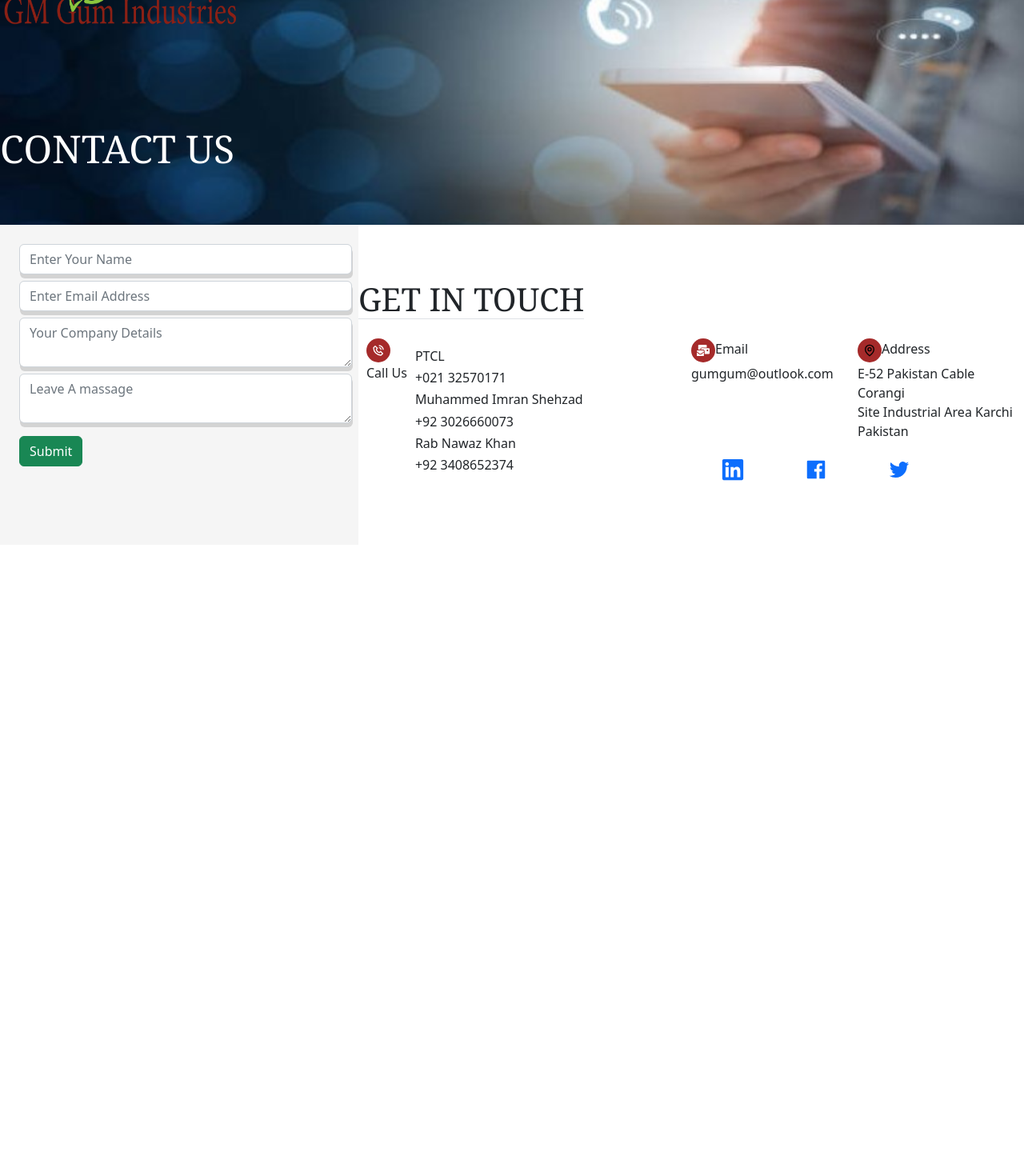
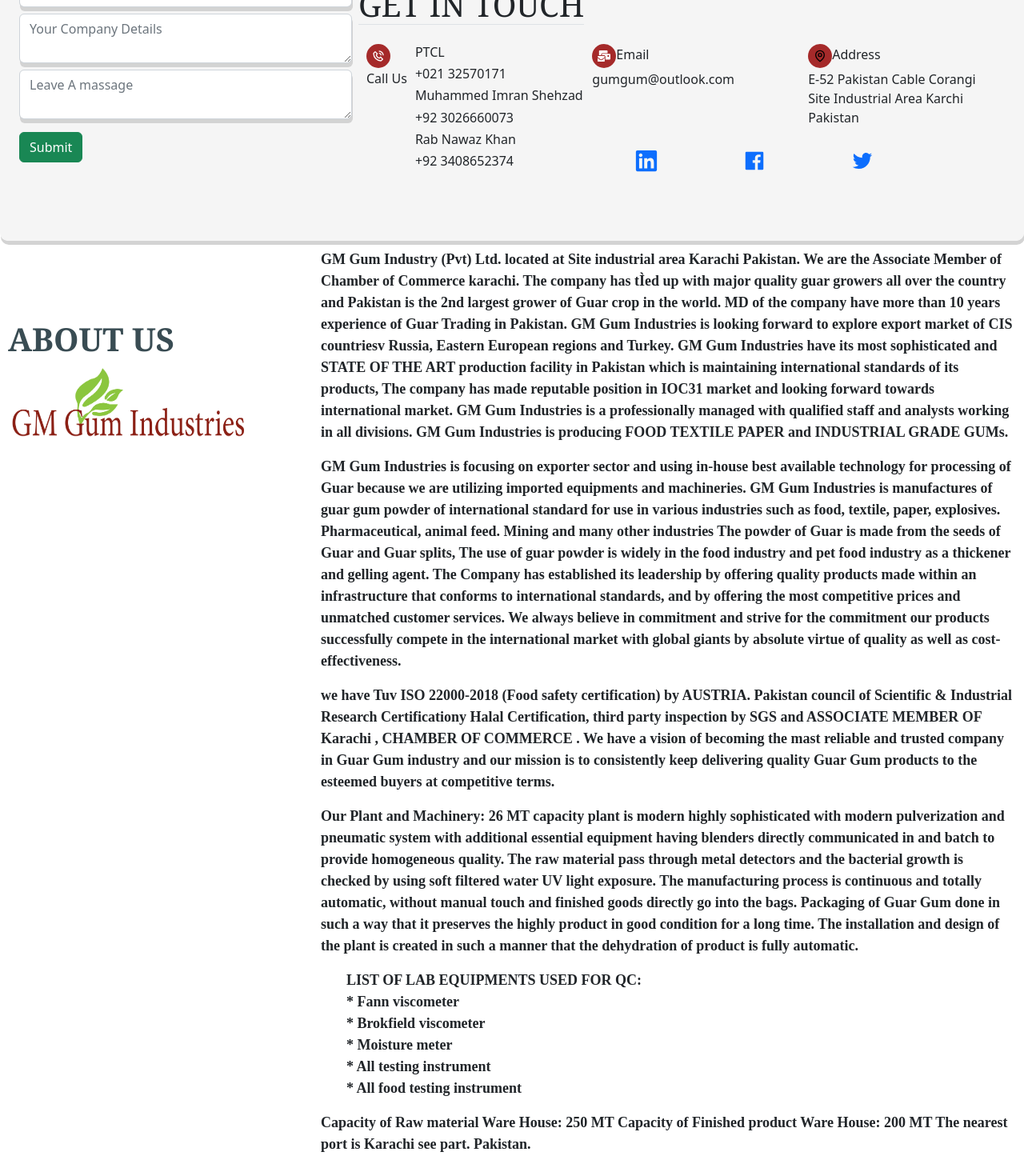
Before and after one commit to Jawad-ahmed1997/GM-GUM, a React (Create React App) app: page / in a window 1280 px wide. Shown: the part 1299-2769 px from the top of the page at 80% size. Before the commit the page ends 1980 px from the top, so only its background shows below. Built offline with nearby package versions, Linux system fonts and the light colour scheme.

Commit message:
FewCahanges

```diff
--- a/src/App.css
+++ b/src/App.css
@@ -16,12 +16,15 @@ body{
 }
 .NavMainDiv{
   background-size: cover;
-  /* opacity: 1; */
   height: 100vh;
   width: 100vw;
 }
 .NavImgLogo{
   height: 100px;
+  width: 300px;
+}
+.NavImgLogo1{
+  height: 50px;
   width: 300px;
 }
 .navlink:hover{
@@ -31,7 +34,9 @@ color: black;
 }
 .Navbarcontant{
 width: 100%;
-height: 20vh;
+margin-top: 10px;
+height: 70px;
+box-shadow: rgba(136, 165, 191, 0.48) 6px 2px 16px 0px, rgba(255, 255, 255, 0.8) -6px -2px 16px 0px;
 }
 .NavbarLinks{
   width: 65%;
@@ -57,9 +62,26 @@ height: 20vh;
   /* margin-top: 3px; */
 }
 .TopDivHeading{
-  color: white;
-  font-family: Georgia, 'Times New Roman', Times, serif;
+  font-family: Open Sans;
+font-style: normal;
+font-size: 0px;
+/* font-size: 48px; */
+border-top: 3px solid white;
+border-bottom: 3px solid white;
+color: white;
+animation-name: fadein;
+animation-duration: 0.5s;
+animation-fill-mode: forwards;
+
+
+}
+@keyframes fadein{
+  from{
+    font-size: 0x;
+  }
+  to{
   font-size: 48px;
+  }
 }
 
 
@@ -134,6 +156,9 @@ height: 20vh;
 .DetailDiv{
   height: 50vh;
   width: 100%;
+  background-color: rgba(245, 245, 245, 0.932);
+  box-shadow: 1px 5px rgba(211, 211, 211);
+  border-radius: 10px;
 }
 .contactushead{
   color: white;
@@ -142,7 +167,6 @@ height: 20vh;
 
 }
 .ContactForm{
-  background-color: rgba(245, 245, 245, 0.932);
   width: 35vw;
 }
 .formcontrol{
@@ -150,9 +174,13 @@ height: 20vh;
 }
 .contantdiv{
   width: 65vw;
+
 }
 .specMar{
   margin-left: 10px;
+}
+.ContactDetailDiv2{
+  width: 60vw;
 }
 .sociallinks a{
   text-decoration: none;
@@ -169,6 +197,44 @@ width: 30px;
   color: white;
   justify-content: center;align-items: center;display: flex;
 }
+
+
+
+/* **************About Page CSS *************** */
+
+.AboutMian{
+  margin: 0;
+  padding: 0;
+  width: 100vw;
+  height: 100vh;
+}
+.Headdiv{
+  width: 30vw;
+  margin-left: 10px;
+}
+.AboutContentDiv{
+  width: 70vw;
+  padding: 10px
+}
+.aboutDetail ul li{
+  list-style-type: none;
+}
+.aboutDetail{
+  font-family:'Times New Roman', Times, serif;
+  font-size: 18px;
+  font-weight: bold;
+}
+.aboutHead{
+  margin-top: 100px;
+  font-family: Georgia;
+  font-style: normal;
+  font-weight: 600;
+  color: rgb(57, 76, 83);
+  size: 42px;
+  line-height: 46.2px;
+}
+
+
 @media (max-width: 998px){
  .navlink{
   display: none;
--- a/src/components/pages/About.js
+++ b/src/components/pages/About.js
@@ -1,10 +1,96 @@
 import React from 'react'
+import AboutDisplay from "../../Pics/AboutusBackground3.jpg"
+import logo from "../../Pics/logo3.png"
 
 function About() {
   return (
-    <div>
+    <>
+    <div className='AboutMain w-100 h-100 d-flex justify-content-center align-item-center flex-row'>
+    <div  className='Headdiv d-flex justify-content-start align-item-center flex-column'>
+      <h1 className='aboutHead' >
+        ABOUT US
+      </h1>
+      <img className='NavImgLogo' src={logo}/>
+    </div>
+    <div className='AboutContentDiv'>
+          <p className='aboutDetail'>
+            GM Gum Industry (Pvt) Ltd. located at Site industrial area Karachi Pakistan. We are
+            the Associate Member of Chamber of Commerce karachi. The company has tÌed
+            up with major quality guar growers all over the country and Pakistan is the 2nd
+            largest grower of Guar crop in the world. MD of the company have more than 10
+            years experience of Guar Trading in Pakistan. GM Gum Industries is looking
+            forward to explore export market of CIS countriesv Russia, Eastern European
+            regions and Turkey. GM Gum Industries have its most sophisticated and STATE OF
+            THE ART production facility in Pakistan which is maintaining international
+            standards of its products, The company has made reputable position in IOC31
+            market and looking forward towards international market. GM Gum Industries is a
+            professionally managed with qualified staff and analysts working in all divisions.
+            GM Gum Industries is producing FOOD TEXTILE PAPER and INDUSTRIAL GRADE
+            GUMs.
+          </p>
+          <p className='aboutDetail'>
+            GM Gum Industries is focusing on exporter sector and using in-house best
+            available technology for processing of Guar because we are utilizing imported
+            equipments and machineries. GM Gum Industries is manufactures of guar gum
+            powder of international standard for use in various industries such as food, textile,
+            paper, explosives. Pharmaceutical, animal feed. Mining and many other
+            industries The powder of Guar is made from the seeds of Guar and Guar splits, The
+            use of guar powder is widely in the food industry and pet food industry as a
+            thickener and gelling agent. The Company has established its leadership by
+            offering quality products made within an infrastructure that conforms to
+            international standards, and by offering the most competitive prices and
+            unmatched customer services. We always believe in commitment and strive for
+            the commitment our products successfully compete in the international market
+            with global giants by absolute virtue of quality as well as cost-effectiveness.
+          </p>
+          <p className='aboutDetail'>we have Tuv ISO 22000-2018 (Food safety certification) by AUSTRIA. Pakistan
+            council of Scientific & Industrial Research Certificationy Halal Certification, third
+            party inspection by SGS and ASSOCIATE MEMBER OF Karachi , CHAMBER OF
+            COMMERCE . We have a vision of becoming the mast reliable and trusted
+            company in Guar Gum industry and our mission is to consistently keep delivering
+            quality Guar Gum products to the esteemed buyers at competitive terms.</p>
+          <p className='aboutDetail'>
+            Our Plant and Machinery: 26 MT capacity plant is modern highly sophisticated
+            with modern pulverization and pneumatic system with additional essential
+            equipment having blenders directly communicated in and batch to provide
+            homogeneous quality. The raw material pass through metal detectors and the
+            bacterial growth is checked by using soft filtered water UV light exposure. The
+            manufacturing process is continuous and totally automatic, without manual touch
+            and finished goods directly go into the bags. Packaging of Guar Gum done in such
+            a way that it preserves the highly product in good condition for a long time.
+            The installation and design of the plant is created in such a manner that the
+            dehydration of product is fully automatic.
+          </p>
+          <p className='aboutDetail'>
+            <ul>
+            LIST OF LAB EQUIPMENTS USED FOR QC:
+              <li>
+            * Fann viscometer
+              </li>
+              <li>
+                 * Brokfield viscometer
+              </li>
+              <li>
+            * Moisture meter
+              </li>
+              <li>
+            * All testing instrument
+            </li>
+              <li>
+              * All food testing instrument
+            </li>
+            </ul>
 
+
+            Capacity of Raw material Ware House: 250 MT
+            Capacity of Finished product Ware House: 200 MT
+
+            The nearest port is Karachi see part. Pakistan.
+          </p>
     </div>
+    </div>
+
+    </>
   )
 }
 
--- a/src/components/pages/Home.js
+++ b/src/components/pages/Home.js
@@ -1,4 +1,5 @@
 import React from 'react'
+import About from './About'
 import Contact from './contact'
 import Navbar from "./Navbar"
 import Slider from './Slider'
@@ -8,8 +9,9 @@ function Home() {
   return (
     <>
     <Navbar></Navbar>
-    <Slider></Slider>
+    {/* <Slider></Slider> */}
     <Contact></Contact>
+    <About></About>
     </>
   )
 }
--- a/src/components/pages/Navbar.js
+++ b/src/components/pages/Navbar.js
@@ -13,7 +13,7 @@ function Navbar() {
     <div style={{ backgroundImage: `url(${MainDisplay})` }}
       className='NavMainDiv d-flex justify-content-center align-item-center flex-column'>
       <div className='w-100 h-100 MainNavBar d-flex justify-content-center align-item-center '>
-        <div className='Navbarcontant h-25 d-flex justify-content-around flex-wrap align-items-center'>
+        <div className='Navbarcontant  d-flex justify-content-around flex-wrap align-items-center'>
           <div className='NavbarLinks d-flex justify-content-around flex-wrap align-items-center'>
 
             <Link className='navlink' to="/">Home</Link>
@@ -26,11 +26,11 @@ function Navbar() {
             <Link className='navlink' to="./certification">Certifications</Link>
           </div>
           <div className=' d-flex justify-content-center align-item-center LogoDiv'>
-            <img className='NavImgLogo' src={Logo} />
+            <img className='NavImgLogo1' src={Logo} />
           </div>
         </div>
-        <div className='Display h-75 d-flex justify-content-center align-item-center  w-100'>
-        <h1 className='TopDivHeading'>GM GUM INDUSTRIES</h1>
+        <div className='Display flex-wrap -h-75 d-flex justify-content-center align-item-center  w-100'>
+        <h1 className='TopDivHeading text-center'>GM GUM INDUSTRIES</h1>
       </div>
       </div>
 
--- a/src/components/pages/contact.js
+++ b/src/components/pages/contact.js
@@ -59,7 +59,7 @@ function Contact() {
                 </div>
               </div>
             </div>
-            <div className='w-50 d-flex justify-content-center align-item-center flex-column'>
+            <div className='ContactDetailDiv2 d-flex justify-content-center align-item-center flex-column'>
               <div className='h-75 d-flex justify-content-start  align-item-center flex-row'>
               <div className='d-flex justify-content-start  align-item-center flex-column w-50 '>
                 <div className='d-flex justify-content-start pt-3 align-item-center flex-row'>
```
Also changed, not shown: src/components/pages/NavBar1.js (added, +9 -0 lines), src/Pics/AboutusBackground.jpg (added), src/Pics/AboutusBackground3.jpg (added).
